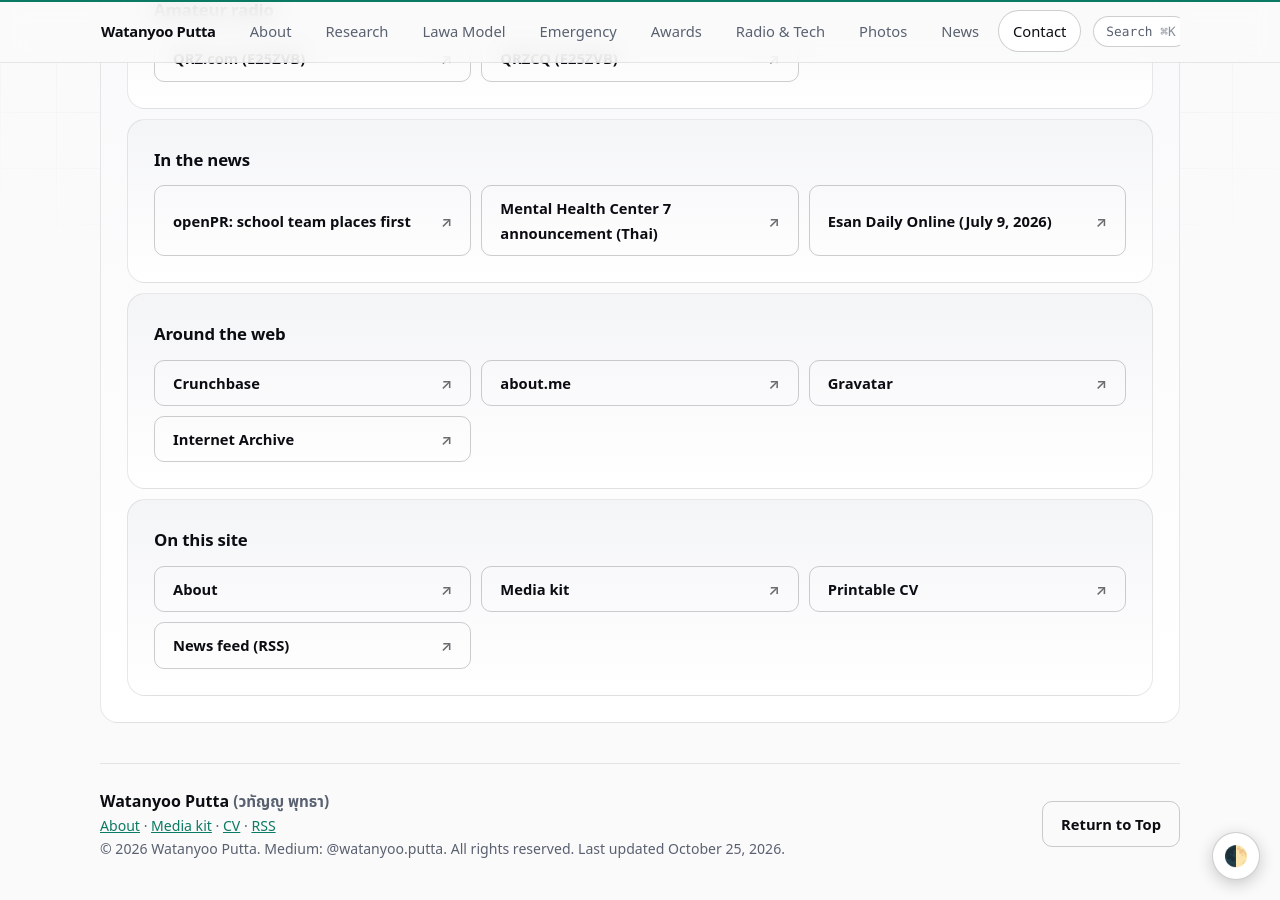
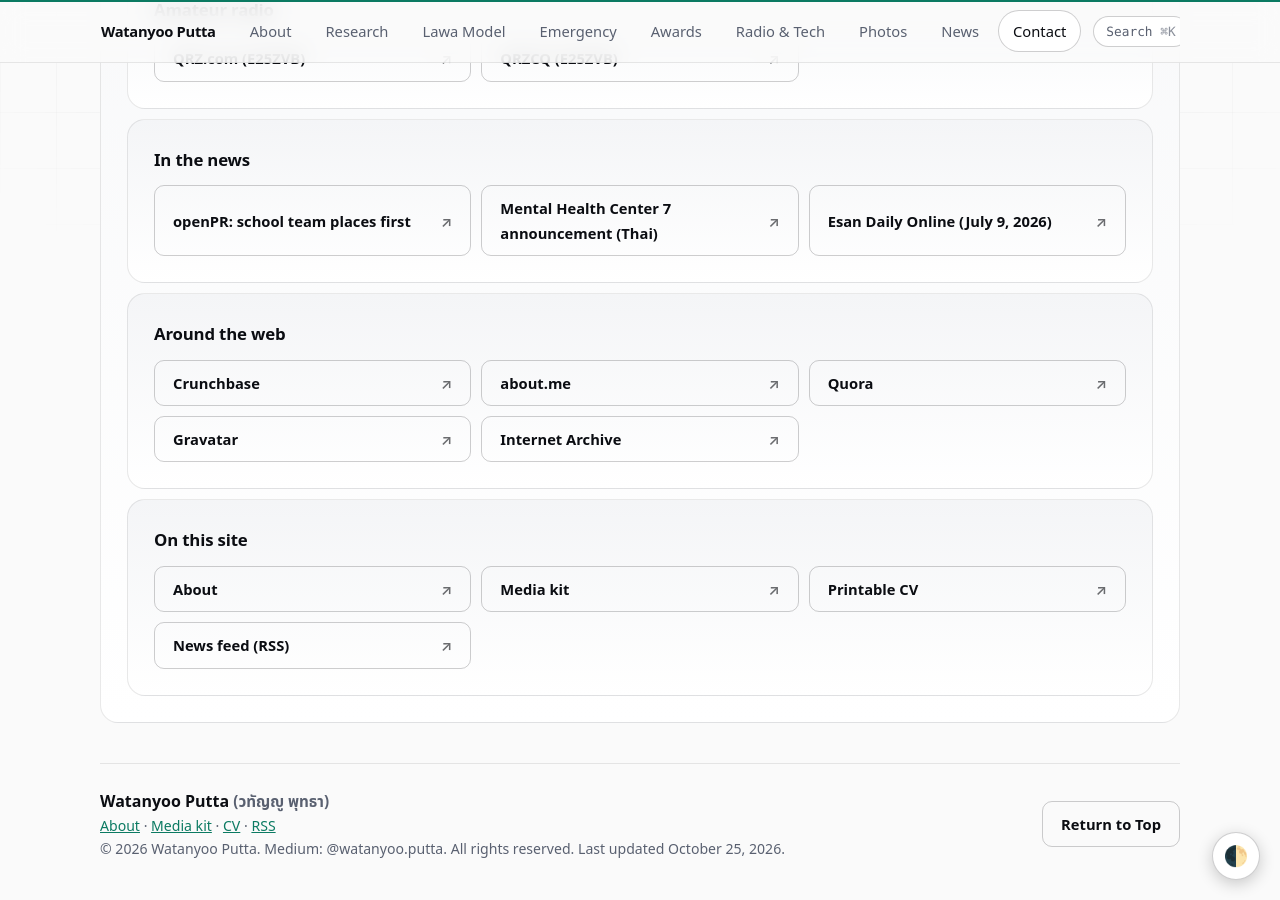
Before and after one commit to WatanyooPutta/WatanyooPutta.github.io, a Jekyll site: the page built from contact.html, in a window 1280 px wide and 900 px high, scrolled down 945 px. Built offline with Jekyll 4.4.1, drawn with Linux system fonts in a browser that asks for light colours.

Commit message:
Update contact.html

```diff
--- a/contact.html
+++ b/contact.html
@@ -39,6 +39,7 @@ image: /assets/og/contact.jpg
 <section class="card s3"><h2>Around the web</h2><nav class="links" aria-label="Other profiles">
 <a class="btn alt" href="https://www.crunchbase.com/person/watanyoo-putta" rel="me external">Crunchbase</a>
 <a class="btn alt" href="https://about.me/watanyooputta" rel="me external">about.me</a>
+<a class="btn alt" href="https://www.quora.com/profile/Watanyoo-Putta" rel="me external">Quora</a>
 <a class="btn alt" href="https://gravatar.com/delicate5bee6abfc2" rel="me external">Gravatar</a>
 <a class="btn alt" href="https://archive.org/details/@watanyoo_putta/web-archive" rel="me external">Internet Archive</a></nav></section>
 <section class="card s3"><h2>On this site</h2><nav class="links" aria-label="Pages on this site">
```
